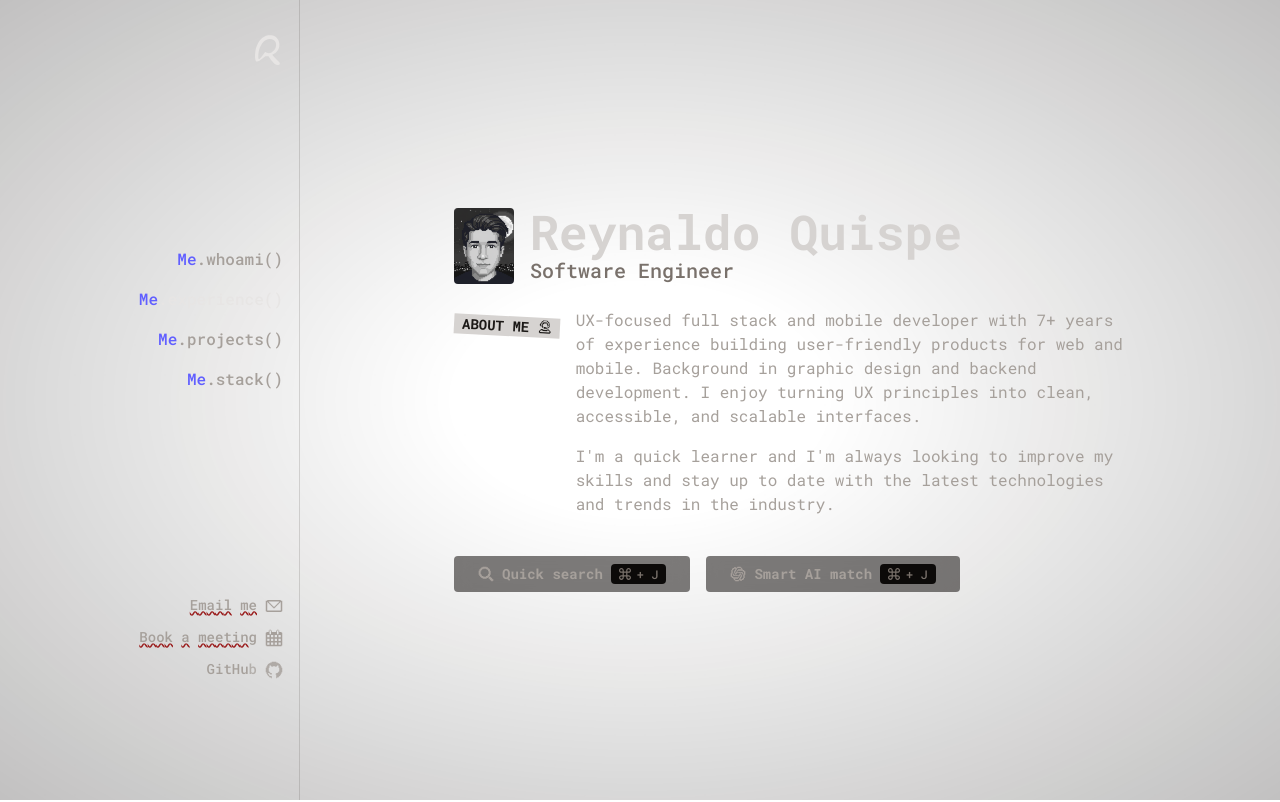
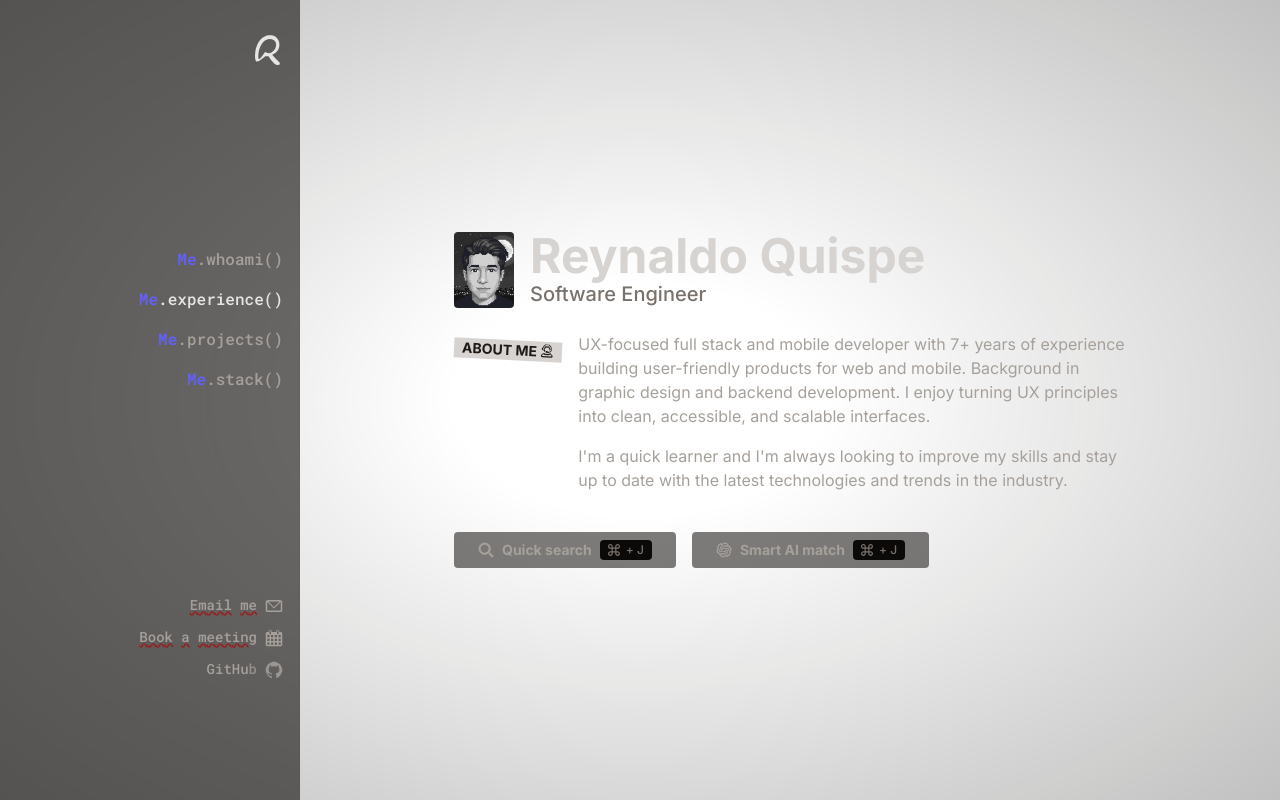
Before and after one commit to reynaldoqs/portfolio, a Next.js app: page / in a window 1280 px wide. Shown: the top 802 px of the page. Built offline with nearby package versions, Linux system fonts and the light colour scheme.

Commit message:
refactor: replace FuncLink with button for improved navigation; integrate GSAP for smooth scrolling and section tracking

```diff
--- a/src/components/atoms/func-link.tsx
+++ b/src/components/atoms/func-link.tsx
@@ -1,16 +1,21 @@
-import Link from "next/link";
 import { cn } from "@/lib/utils";
 
 interface FuncLinkProps {
-  href: string;
   children: React.ReactNode;
   className?: string;
   active?: boolean;
+  onClick?: () => void;
 }
-export function FuncLink({ href, children, className, active }: FuncLinkProps) {
+export function FuncLink({
+  children,
+  className,
+  active,
+  onClick,
+}: FuncLinkProps) {
   return (
-    <Link
-      href={href}
+    <button
+      type="button"
+      onClick={onClick}
       className={cn(
         "text-stone-400 font-medium hover:text-stone-200 transition-colors duration-300",
         active && "text-stone-200",
@@ -19,6 +24,6 @@ export function FuncLink({ href, children, className, active }: FuncLinkProps) {
     >
       <span className="text-indigo-500">Me</span>.{children}
       ()
-    </Link>
+    </button>
   );
 }
--- a/src/components/organisms/sidebar.tsx
+++ b/src/components/organisms/sidebar.tsx
@@ -45,9 +45,14 @@ const commentLinkClassName =
 interface SidebarProps {
   className?: string;
   activeSection?: (typeof SECTION_IDS)[number];
+  onLinkClick?: (id: (typeof SECTION_IDS)[number]) => void;
 }
 
-export function Sidebar({ className, activeSection }: SidebarProps) {
+export function Sidebar({
+  className,
+  activeSection,
+  onLinkClick,
+}: SidebarProps) {
   const containerRef = useRef<HTMLDivElement>(null);
   const contactRef = useRef<HTMLDivElement>(null);
 
@@ -110,7 +115,7 @@ export function Sidebar({ className, activeSection }: SidebarProps) {
     <aside
       ref={containerRef}
       className={cn(
-        "sidebar-text border-r border-stone-600/20 px-4 py-8 flex flex-col gap-3 items-end justify-between",
+        "sidebar-text border-r border-stone-600/20 bg-stone-950/60 px-4 py-8 flex flex-col gap-3 items-end justify-between",
         className,
       )}
     >
@@ -120,30 +125,30 @@ export function Sidebar({ className, activeSection }: SidebarProps) {
 
       <div className="flex flex-col gap-4 items-end sidebar-links">
         <FuncLink
-          href="/"
           className="sidebar-whoami"
           active={activeSection === SECTION_IDS[0]}
+          onClick={() => onLinkClick?.(SECTION_IDS[0])}
         >
           whoami
         </FuncLink>
         <FuncLink
-          href="/"
           className="sidebar-experience"
           active={activeSection === SECTION_IDS[1]}
+          onClick={() => onLinkClick?.(SECTION_IDS[1])}
         >
           experience
         </FuncLink>
         <FuncLink
-          href="/"
           className="sidebar-projects"
           active={activeSection === SECTION_IDS[2]}
+          onClick={() => onLinkClick?.(SECTION_IDS[2])}
         >
           projects
         </FuncLink>
         <FuncLink
-          href="/"
           className="sidebar-stack"
           active={activeSection === SECTION_IDS[3]}
+          onClick={() => onLinkClick?.(SECTION_IDS[3])}
         >
           stack
         </FuncLink>
--- a/src/pages/index.tsx
+++ b/src/pages/index.tsx
@@ -1,4 +1,8 @@
-import { Roboto_Mono } from "next/font/google";
+import gsap from "gsap";
+import { ScrollSmoother } from "gsap/ScrollSmoother";
+import { ScrollTrigger } from "gsap/ScrollTrigger";
+import { Inter, Roboto_Mono } from "next/font/google";
+import { useLayoutEffect, useRef } from "react";
 import {
   AnimatedLoader,
   Experience,
@@ -17,25 +21,57 @@ const mono_font = Roboto_Mono({
   weight: ["400", "500", "700"],
 });
 
+const inter = Inter({
+  variable: "--inter-font",
+  subsets: ["latin"],
+  weight: ["400", "500", "700"],
+});
+gsap.registerPlugin(ScrollTrigger, ScrollSmoother);
+
 export default function Home() {
   const activeSection = useActiveSection({ ids: SECTION_IDS });
-  console.log("activeSection", activeSection);
+  const smootherRef = useRef<ScrollSmoother>(null);
+  useLayoutEffect(() => {
+    smootherRef.current = ScrollSmoother.create({
+      wrapper: "#smooth-wrapper",
+      content: "#smooth-content",
+      // smooth: 1.2, // seconds it takes to "catch up"
+      // effects: true, // enable data-speed & data-lag
+    });
+
+    return () => {
+      smootherRef.current?.kill();
+    };
+  }, []);
+
+  const handleLinkClick = (id: (typeof SECTION_IDS)[number]) => {
+    console.log("id", id);
+    smootherRef.current?.scrollTo(`#${id}`, true, "center center");
+  };
+
   return (
+    <>
       <div
+        id="smooth-wrapper"
         className={`${mono_font.className} absolute inset-0 container mx-auto`}
       >
         <Sidebar
-        className="w-[200px] sm:w-[250px] md:w-[300px] h-full fixed"
+          className="w-[200px] sm:w-[250px] md:w-[300px] h-full fixed z-30"
           activeSection={activeSection}
+          onLinkClick={handleLinkClick}
         />
-      <div className="pl-[200px] sm:pl-[250px] md:pl-[300px] flex flex-col flex-1">
+        <div
+          id="smooth-content"
+          className={`${inter.className} pl-[200px] sm:pl-[250px] md:pl-[300px] flex flex-col flex-1`}
+        >
           <ProfileOverview className="w-full h-dvh" id={SECTION_IDS[0]} />
           <Experience className="w-full" id={SECTION_IDS[1]} />
           <Projects className="w-full mt-20" id={SECTION_IDS[2]} />
           <Stack className="w-full mt-20" id={SECTION_IDS[3]} />
           <Footer />
         </div>
+      </div>
       <AnimatedLoader />
-    </div>
+    </>
   );
 }
```
Lines whose indentation alone changed are shown as unchanged.
